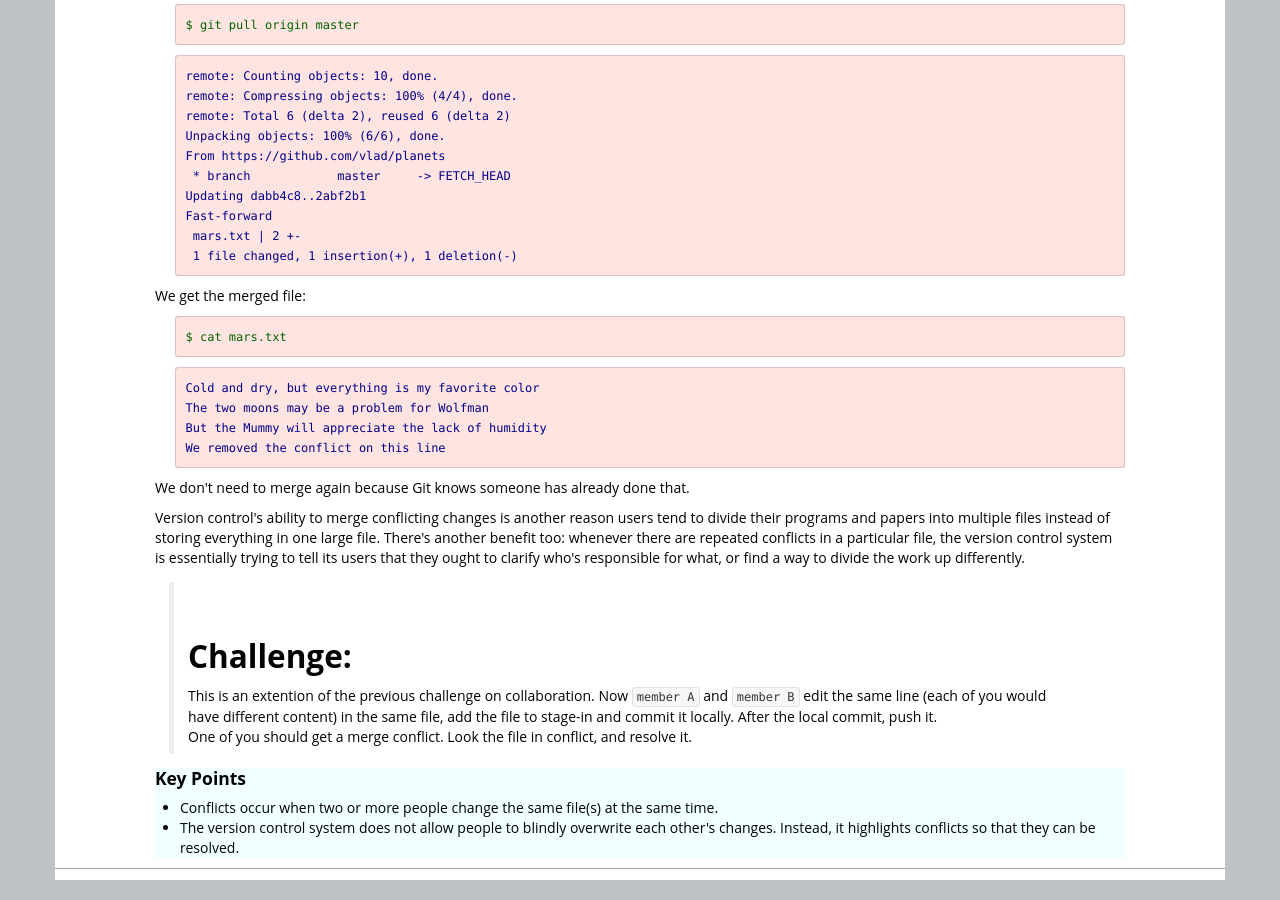
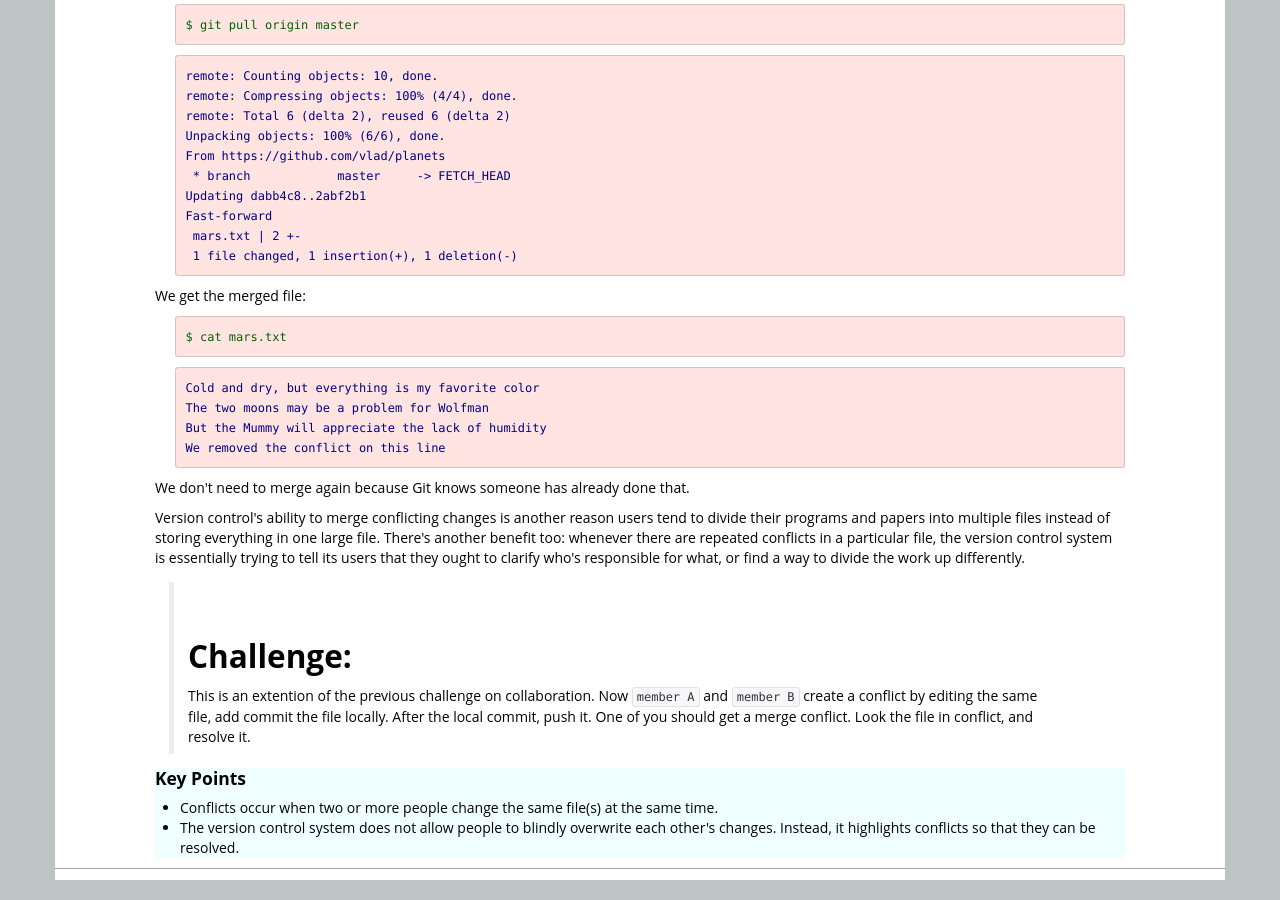
Before and after one commit to SWC-OSG-Workshop/2015-10-27-duke, a Jekyll site: the page built from novice/git/03-conflict.md, in a window 1280 px wide and 900 px high, scrolled down 3968 px. Built offline with Jekyll 4.4.1, drawn with Linux system fonts in a browser that asks for light colours.

Commit message:
add exercise for merge lesson

```diff
--- a/novice/git/03-conflict.md
+++ b/novice/git/03-conflict.md
@@ -288,10 +288,8 @@ that they ought to clarify who's responsible for what,
 or find a way to divide the work up differently.
 
 > ## Challenge:
-> This is an extention of the previous challenge on collaboration. Now `member A` and `member B`  edit
->the same line (each of you would have different content) in the same file, add the file to stage-in and commit
->it locally. After the local commit, push it.
->
+> This is an extention of the previous challenge on collaboration. Now `member A` and `member B`  create a conflict by
+> editing the same file, add commit the file locally. After the local commit, push it.
 >One of you  should get a merge conflict.
 >Look the file in conflict, and resolve it.
 
```
